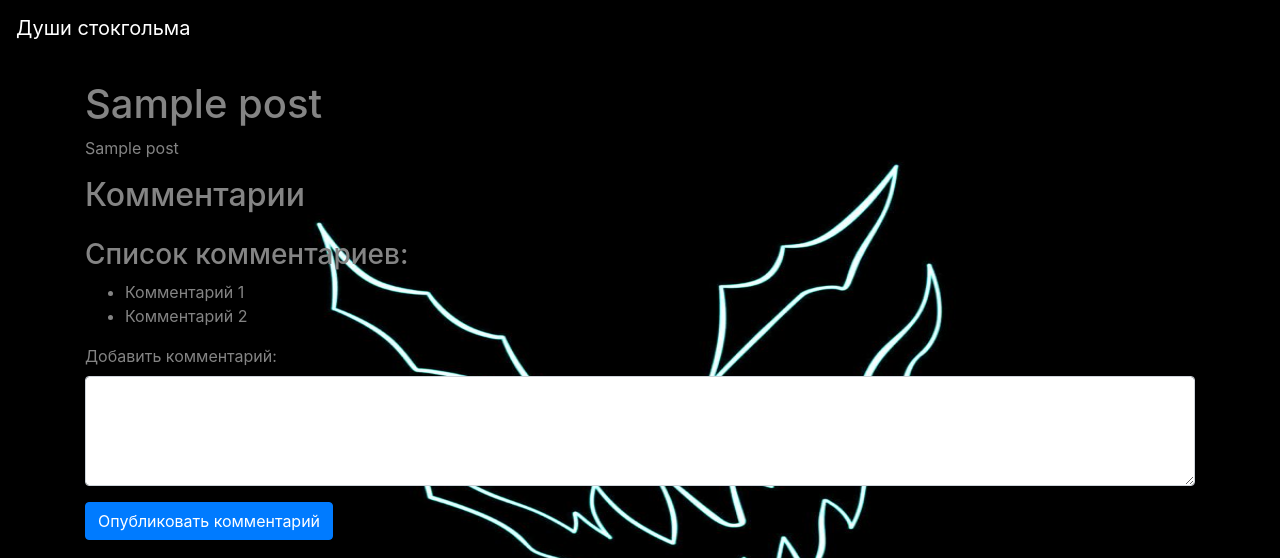
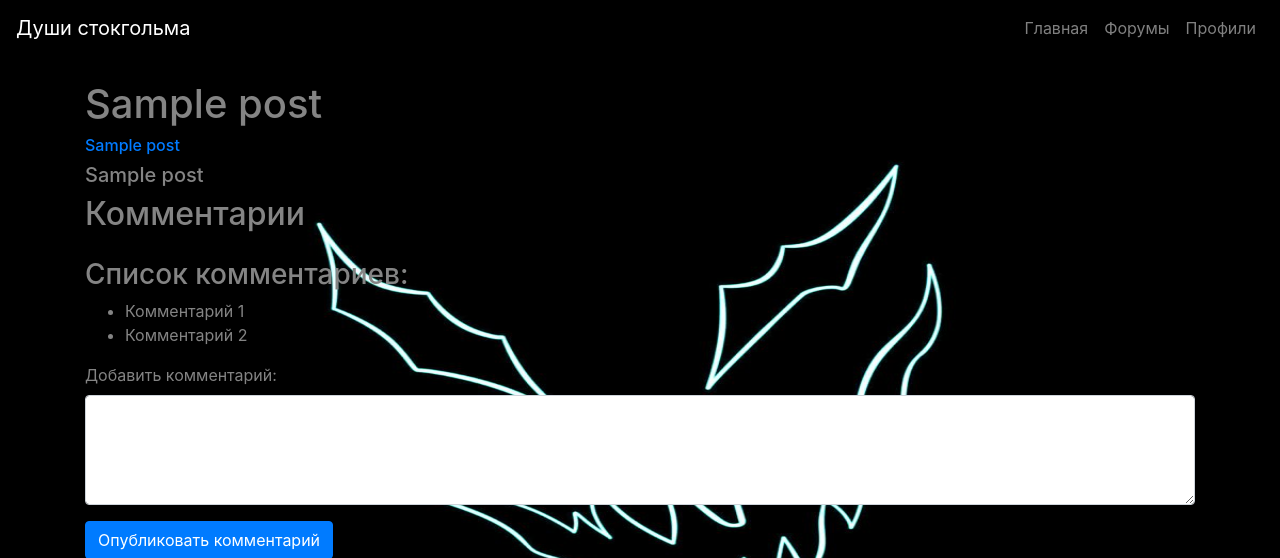
Before and after one commit to NevermoreKatana/Souls-of-Stockholm, a Flask app: page /post/1 in a window 1280 px wide. Shown: the top 558 px of the page. Run offline with Flask 3, Linux system fonts and the light colour scheme; a database or web service that is not in the repository returns one stand-in record (values such as "Sample title"); parts of the project's set-up code (start-up, migrations or seed data) failed here and were passed over; some libraries are stand-ins or nearby versions.

Commit message:
Обновлены посты

```diff
--- a/stockholm_souls/app.py
+++ b/stockholm_souls/app.py
@@ -125,4 +125,6 @@ def page_not_found(error):
 @app.route('/post/<id>', methods=['GET'])
 def show_post(id):
     post_info = take_one_post(id)
-    return render_template('post.html', post=post_info[0])
+    if post_info:
+        return render_template('post.html', post=post_info[0])
+    return '1'
--- a/stockholm_souls/templates/index.html
+++ b/stockholm_souls/templates/index.html
@@ -104,8 +104,8 @@
         {% for p in posts %}
         <div class="post">
             <a href="/post/{{ p[0] }}" class="post-link"> <!-- Здесь указываете ссылку на пост и добавляете класс "post-link" -->
-                <h2>{{ p[1] }}</h2>
-                <p class="ellipsis-text">{{ p[2] }}</p>
+                <h2>{{ p[3] }}</h2>
+                <p class="ellipsis-text">{{ p[4] }}</p>
             </a>
         </div>
         {% endfor %}
--- a/stockholm_souls/templates/post.html
+++ b/stockholm_souls/templates/post.html
@@ -21,17 +21,34 @@
     </style>
 </head>
 <body>
-    <!-- Навигационная панель Bootstrap -->
+ <!-- Навигационная панель Bootstrap -->
     <nav class="navbar navbar-expand-lg navbar-dark">
         <a class="navbar-brand" href="/">Души стокгольма</a>
-        <!-- Добавьте элементы навигации по вашим страницам, если необходимо -->
+        <button class="navbar-toggler" type="button" data-toggle="collapse" data-target="#navbarNav" aria-controls="navbarNav" aria-expanded="false" aria-label="Toggle navigation">
+            <span class="navbar-toggler-icon"></span>
+        </button>
+        <div class="collapse navbar-collapse" id="navbarNav">
+            <ul class="navbar-nav ml-auto">
+                <li class="nav-item">
+                    <a class="nav-link" href="/">Главная</a>
+                </li>
+                <li class="nav-item">
+                    <a class="nav-link" href="#">Форумы</a>
+                </li>
+                <li class="nav-item">
+                    <a class="nav-link" href="/profiles">Профили</a>
+                </li>
     </nav>
 {#{{ post }}#}
     <!-- Основное содержание страницы -->
     <div class="container mt-4">
         <!-- Здесь вы можете использовать параметры запроса (например, ID поста) для получения и отображения нужного поста -->
-        <h1>{{ post[1] }}</h1>
-        <p>{{ post[2] }}</p>
+        <h1>{{ post[3] }}</h1>
+        <h6>
+            <a href="/profile/{{ post[1] }}">{{ post[2] }}</a>
+        </h6>
+        <h5>{{ post[4] }}</h5>
+
             <h2>Комментарии</h2>
 
 
```
Also changed, not shown: database.sql (+37 -0 lines).
